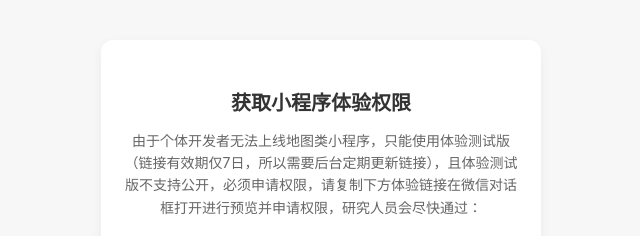
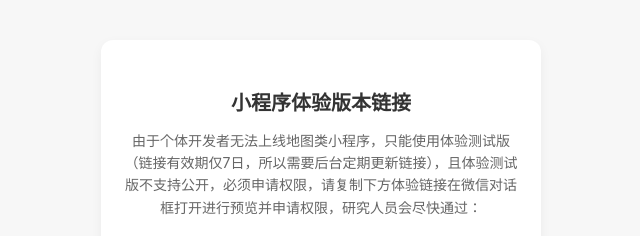
Before and after one commit to 86315348qq-hash/myapp, a plain HTML site: page index.html in a window 1280 px wide. Shown: the top 236 px of the page, 319-959 px from the left. Drawn offline with Linux system fonts and the light colour scheme.

Commit message:
Update index.html

```diff
--- a/index.html
+++ b/index.html
@@ -55,7 +55,7 @@
 </head>
 <body>
     <div class="container">
-        <h2>获取小程序体验权限</h2>
+        <h2>小程序体验版本链接</h2>
         <p>由于个体开发者无法上线地图类小程序，只能使用体验测试版（链接有效期仅7日，所以需要后台定期更新链接），且体验测试版不支持公开，必须申请权限，请复制下方体验链接在微信对话框打开进行预览并申请权限，研究人员会尽快通过：</p>
 
         <!-- 直接展示链接供用户手动复制 -->
```
